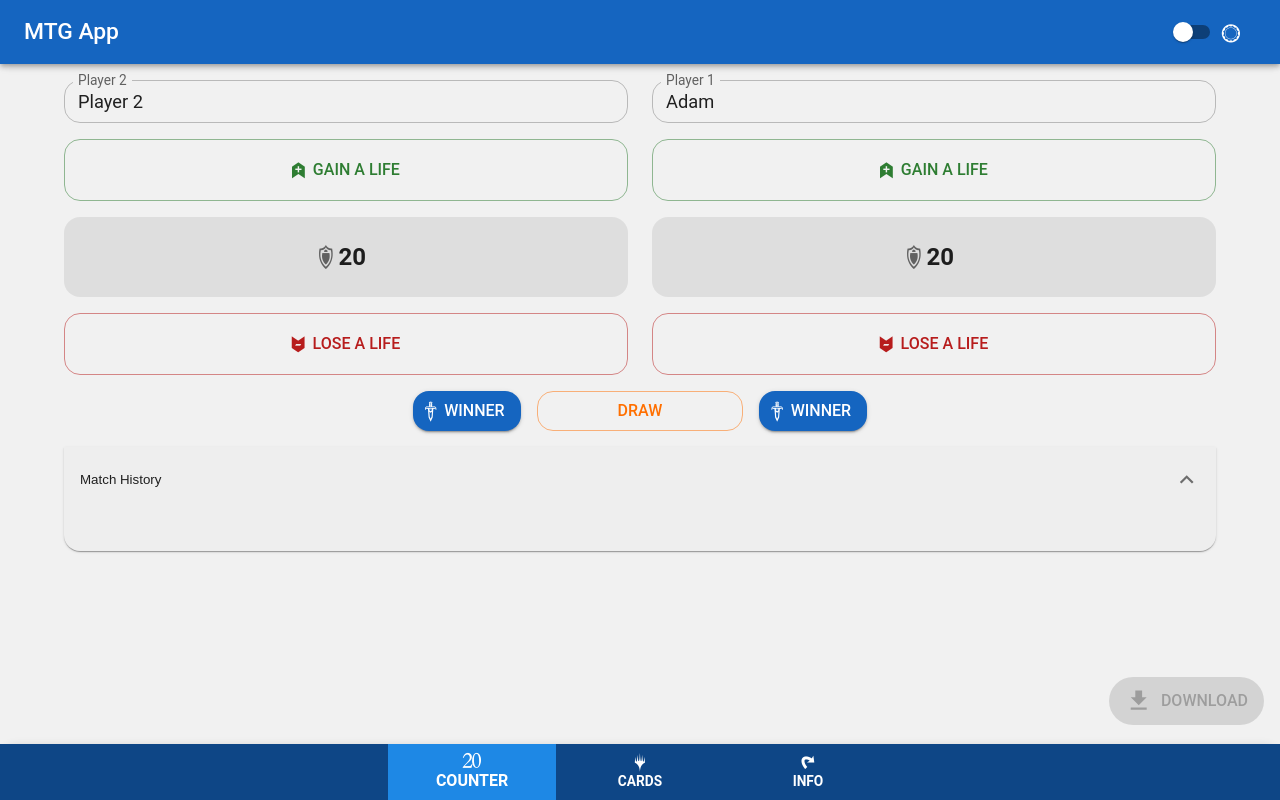
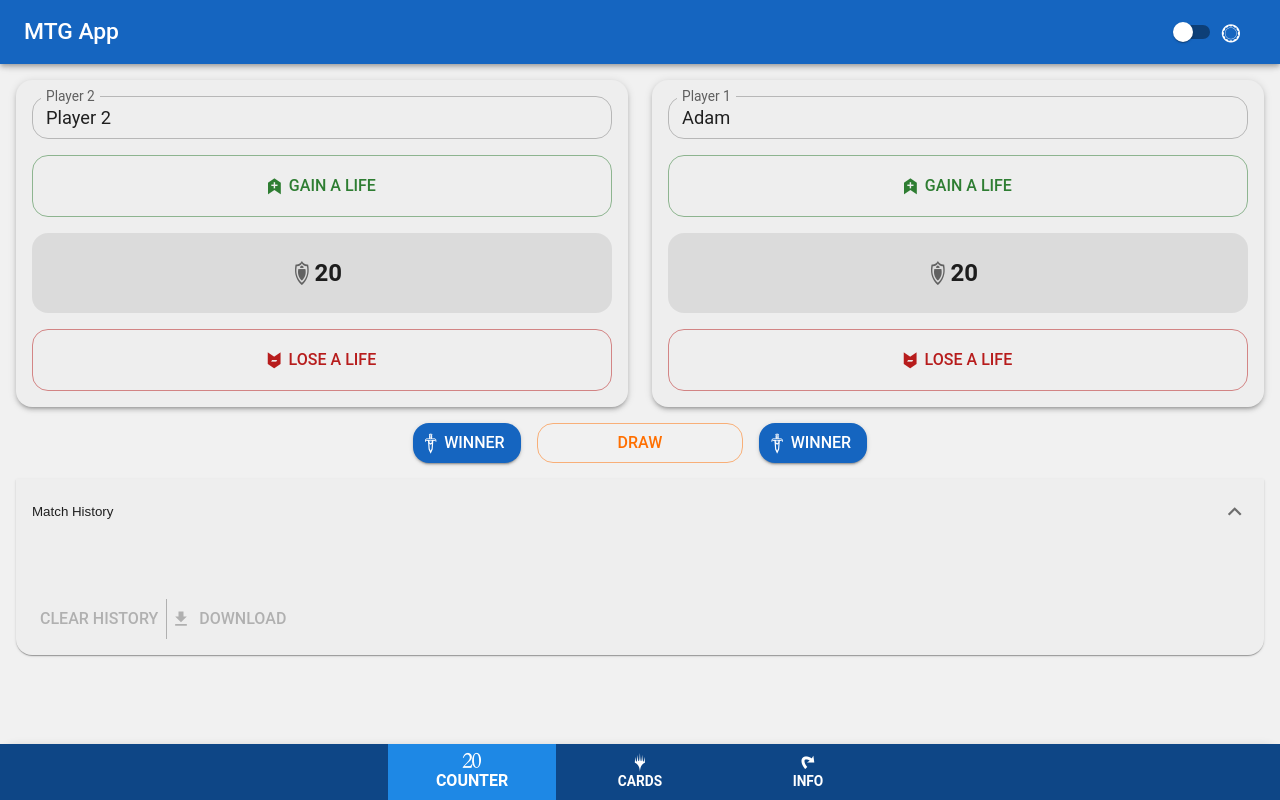
Before and after one commit to AdamJ/my-mtg-app, a React (Vite) app: page /my-mtg-app/life-counter in a window 1280 px wide. Both pictures are taken after a click on the button "Match History". Built offline with nearby package versions, Linux system fonts and the light colour scheme; a web font is replaced by a local one.

Commit message:
Add a Clear History button for matches and move Download button to inside of Match History accordion

```diff
--- a/src/components/AppLifeCounter.jsx
+++ b/src/components/AppLifeCounter.jsx
@@ -1,6 +1,6 @@
 // App.js
 import React, { useState, useEffect } from 'react';
-import { Box, Chip, Container, Divider, TextField, Button, Grid2, Paper, IconButton, Stack, Fab, List, ListItem, ListItemText } from '@mui/material';
+import { Box, Button, ButtonGroup, Card, Chip, Container, TextField, Grid2, IconButton, Stack, List, ListItem, ListItemText } from '@mui/material';
 import { useTheme } from '@mui/material/styles';
 import Accordion from '@mui/material/Accordion';
 import AccordionSummary from '@mui/material/AccordionSummary';
@@ -15,7 +15,10 @@
   const [player2Life, setPlayer2Life] = useState(20);
   const [playerName1, setPlayerName1] = useState("Adam");
   const [playerName2, setPlayerName2] = useState("Player 2");
-  const [matchHistory, setMatchHistory] = useState([]); // Array to store match data
+  const [matchHistory, setMatchHistory] = useState(() => { // Initialize from localStorage or empty array
+    const storedHistory = localStorage.getItem('matchHistory');
+    return storedHistory ? JSON.parse(storedHistory) : [];
+  });
   const [editIndex, setEditIndex] = useState(null); // Track the index being edited
   const [editMatch, setEditMatch] = useState(null); // Store the match data for editing
   const countPlayer1 = player1Life;
@@ -46,6 +49,10 @@
     localStorage.setItem('mtgLifeCounterData', JSON.stringify(dataToSave));
   }, [player1Life, player2Life, playerName1, playerName2, matchHistory]);
 
+  // Save data to localStorage for Match History
+  useEffect(() => {
+    localStorage.setItem('matchHistory', JSON.stringify(matchHistory));
+  }, [matchHistory]);
 
   const updateLife = (player, change) => {
     if (player === 1) {
@@ -91,9 +98,13 @@
       winner: winnerName, // Store winner's name directly
       date: new Date().toLocaleDateString(),
     };
-    setMatchHistory([...matchHistory, matchData]);
+    setMatchHistory((prevHistory) => [...prevHistory, matchData]); // Use functional update
     setPlayer1Life(20);
     setPlayer2Life(20);
+  };
+
+  const clearHistory = () => {
+    setMatchHistory([]); // Clear the history state
 };
 
   const exportData = () => {
@@ -110,7 +121,6 @@
   };
 
   return (
-    <Container>
     <Box sx={{
         flexGrow: 1
         // display: "flex",
@@ -125,6 +135,7 @@
         <Grid2 container spacing={{ xs: 2, md: 3 }} columns={{ xs: 1, sm: 2, md: 12}}>
           {/* Player 2 */}
           <Grid2 size={6}>
+            <Card elevation={3} sx={{ padding: 2 }}>
             <Stack
               spacing={{xs: 2 }}
               direction="column"
@@ -145,9 +156,11 @@
                 Lose A Life
               </Button>
             </Stack>
+            </Card>
           </Grid2>
           {/* Player 1 */}
           <Grid2 size={6}>
+            <Card elevation={3} sx={{ padding: 2 }}>
             <Stack
               spacing={{xs: 2 }}
               direction="column"
@@ -168,6 +181,7 @@
                 Lose a life
               </Button>
             </Stack>
+            </Card>
           </Grid2>
         </Grid2>
         {/* Set game winner */}
@@ -188,12 +202,6 @@
               <Button variant="outlined" color="warning" sx={{ paddingX: 10 }} onClick={() => handleMatchEnd("Draw")} size="medium">Draw</Button> {/* Pass "Draw" as string */}
               <Button variant="contained" color="primary" startIcon={<i className="ms ms-power"></i>} onClick={() => handleMatchEnd(playerName1)} size="medium">Winner</Button>
             </Stack>
-            </Grid2>
-            <Grid2 item xs={12}>
-              <Fab sx={{ position: 'fixed', bottom: 75, right: 16 }} color="primary" variant="extended" aria-label="export" onClick={exportData} disabled={matchHistory.length === 0}>
-                <FileDownloadIcon sx={{ mr: 1 }} />
-                Download
-              </Fab>
           </Grid2>
         </Grid2>
       {/* </Paper> */}
@@ -260,9 +268,16 @@
               ))}
           </List>
         </AccordionDetails>
+        <ButtonGroup color="secondary" variant="text" aria-label="match history actions" sx={{ padding: 2 }}>
+          <Button color="error" key="one" onClick={clearHistory} disabled={matchHistory.length === 0}>
+              Clear History
+          </Button>
+          <Button color="primary" key="two" startIcon={<FileDownloadIcon />} onClick={exportData} disabled={matchHistory.length === 0}>
+              Download
+          </Button>
+        </ButtonGroup>
       </Accordion>
     </Box>
-    </Container>
   );
 }
 
```
Lines whose indentation alone changed are shown as unchanged.
